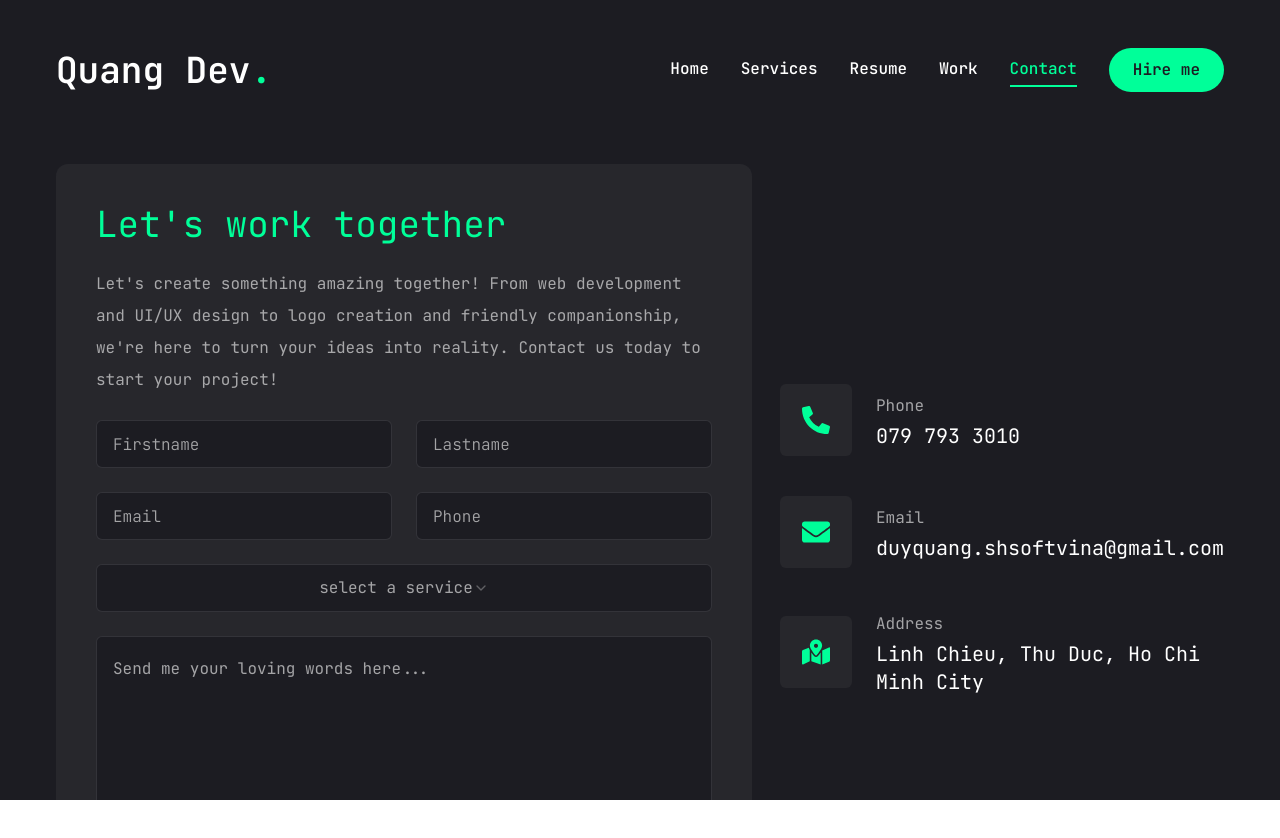
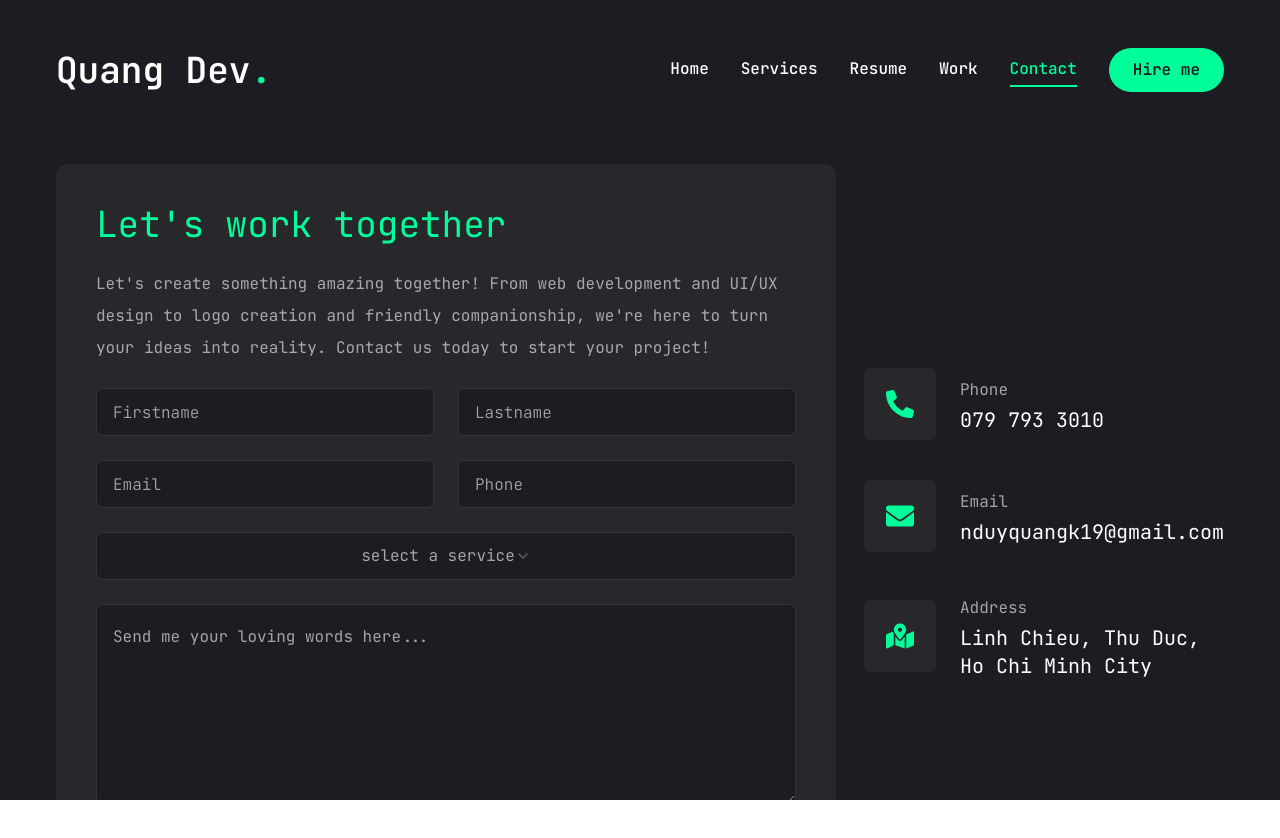
Before and after one commit to QuangDev69/hire-me, a Next.js app: page /contact in a window 1280 px wide. Shown: the top 838 px of the page. Built offline with nearby package versions, Linux system fonts and the light colour scheme.

Commit message:
fix email contact

```diff
--- a/app/contact/page.jsx
+++ b/app/contact/page.jsx
@@ -23,7 +23,7 @@ const info = [
   {
     icon: <FaEnvelope />,
     title: "Email",
-    des: "duyquang.shsoftvina@gmail.com",
+    des: "nduyquangk19@gmail.com",
   },
   {
     icon: <FaMapMarkedAlt />,
```
